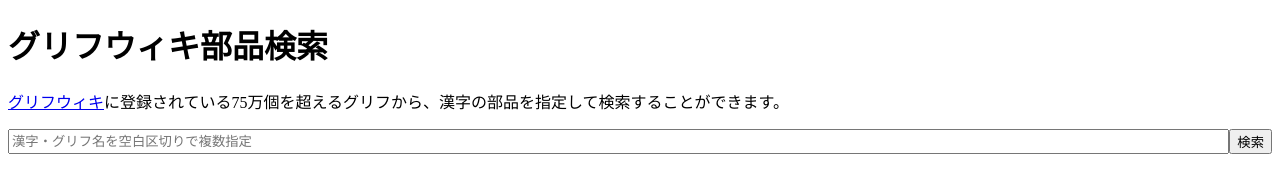
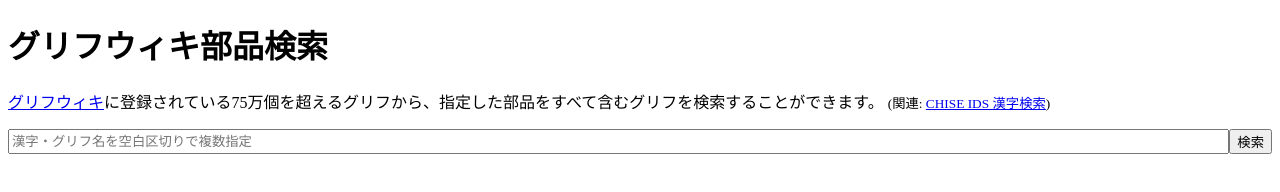
Before and after one commit to kurgm/gwsearch, a website built with Parcel: page src/index.html in a window 1280 px wide. Built offline with nearby package versions, Linux system fonts and the light colour scheme.

Commit message:
Update description

```diff
--- a/src/index.html
+++ b/src/index.html
@@ -9,7 +9,10 @@
 </head>
 <body>
   <h1>グリフウィキ部品検索</h1>
-  <p><a href="https://glyphwiki.org/wiki/">グリフウィキ</a>に登録されている75万個を超えるグリフから、漢字の部品を指定して検索することができます。</p>
+  <p>
+    <a href="https://glyphwiki.org/wiki/">グリフウィキ</a>に登録されている75万個を超えるグリフから、指定した部品をすべて含むグリフを検索することができます。
+    <small>(関連: <a href="http://www.chise.org/ids-find">CHISE IDS 漢字検索</a>)</small>
+  </p>
   <form action="#" id="search_form">
     <input type="text" name="query" id="search_query" placeholder="漢字・グリフ名を空白区切りで複数指定">
     <input type="submit" value="検索">
```
